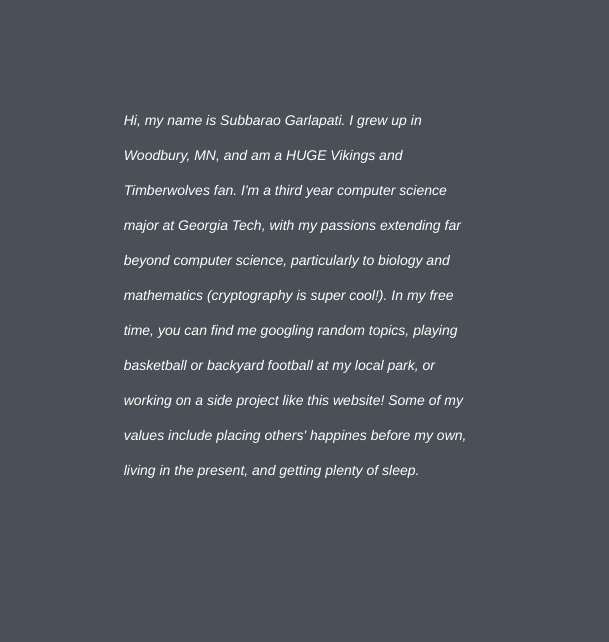
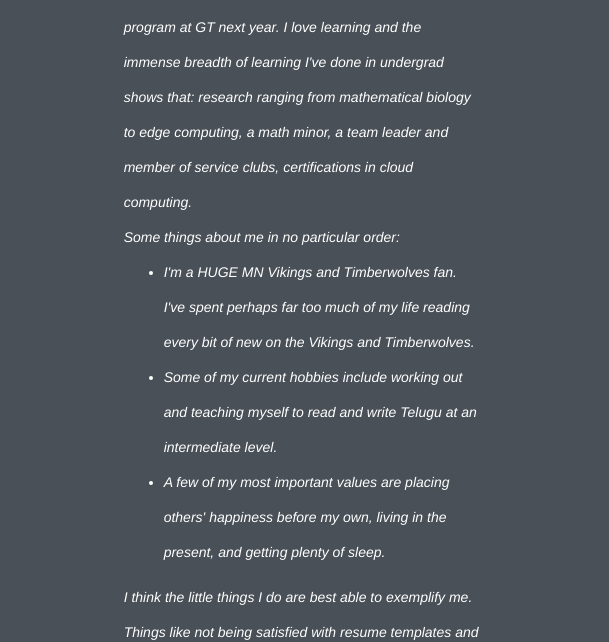
Before and after one commit to SubbaraoGarlapati/SubbaraoGarlapati.github.io, a plain HTML site: page index.html in a window 1280 px wide. Shown: the part 165-807 px from the top of the page, 671-1280 px from the left. Drawn offline with nearby package versions, Linux system fonts and the light colour scheme.

Commit message:
update intro section

```diff
--- a/index.html
+++ b/index.html
@@ -94,9 +94,20 @@
             <img id="headshotID" class="headshot" src="Headshot.jpg" >
         </div>
         <div class="bottom-right">
-            <a class="about-me-text">Hi, my name is Subbarao Garlapati. I grew up in Woodbury, MN, and am a HUGE Vikings and Timberwolves fan. I'm a third year computer science major at Georgia
-                Tech, with my passions extending far beyond computer science,
-                particularly to biology and mathematics (cryptography is super cool!). In my free time, you can find me googling random topics, playing basketball or backyard football at my local park, or working on a side project like this website! Some of my values include placing others' happines before my own, living in the present, and getting plenty of sleep. </a>
+            <a class="about-me-text">Hi, my name is Subbarao Garlapati. I grew up in Woodbury, MN and am finishing up my last year of undergrad at Georgia Tech. I'm a Computer Science major and am planning on doing the one year masters program at GT next year. I love learning and the immense breadth of learning I've done in undergrad shows that: research ranging from mathematical biology to edge computing, a math minor, a team leader and member of service clubs, certifications in cloud computing. <br> Some things about me in no particular order:
+            	<ul>
+            		<li>
+            			I'm a HUGE MN Vikings and Timberwolves fan. I've spent perhaps far too much of my life reading every bit of new on the Vikings and Timberwolves.
+            		</li>
+            		<li>
+            			Some of my current hobbies include working out and teaching myself to read and write Telugu at an intermediate level.
+            		</li>
+            		<li>
+            			A few of my most important values are placing others' happiness before my own, living in the present, and getting plenty of sleep.
+            		</li>
+            	</ul>
+			I think the little things I do are best able to exemplify me. Things like not being satisfied with resume templates and creating my own with HTML/CSS and having a really interesting playlist structure on Spotify (ask me about it!).
+                 </a>
         </div>
     </div>
 
```
